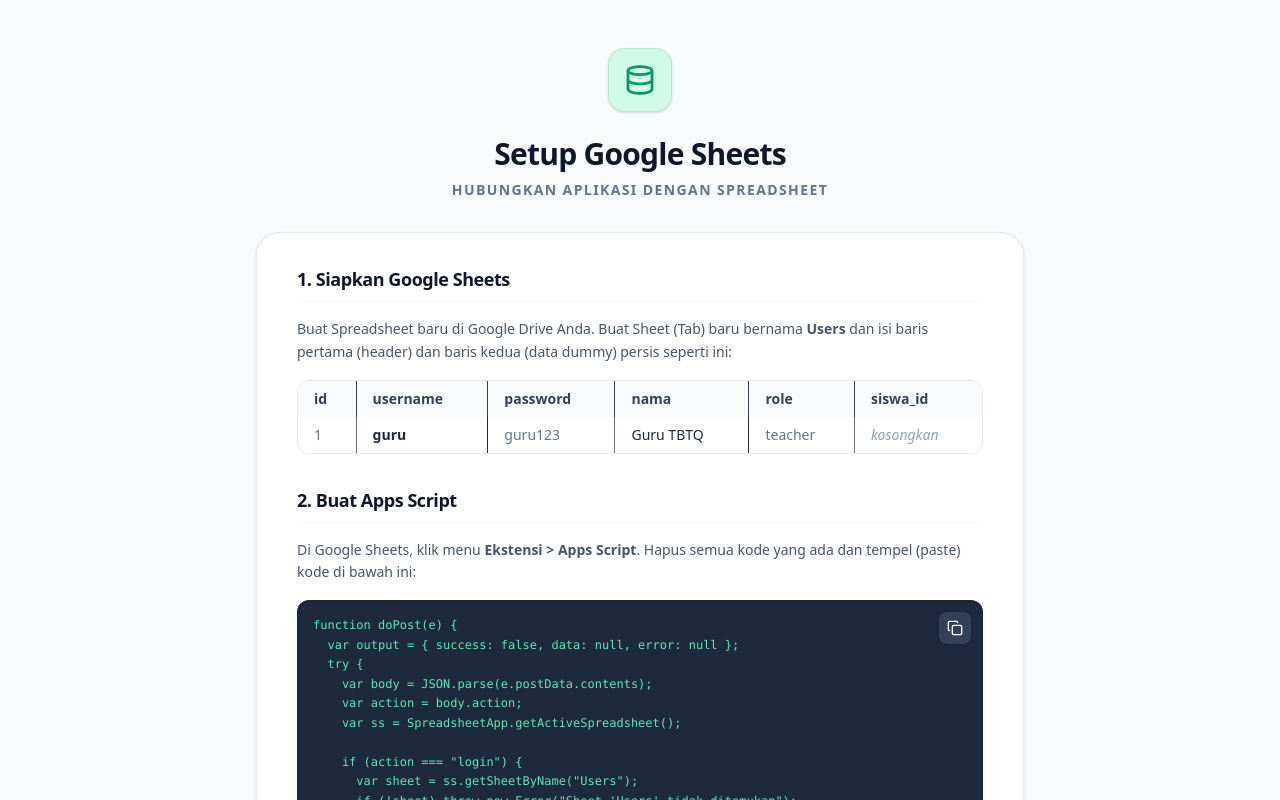
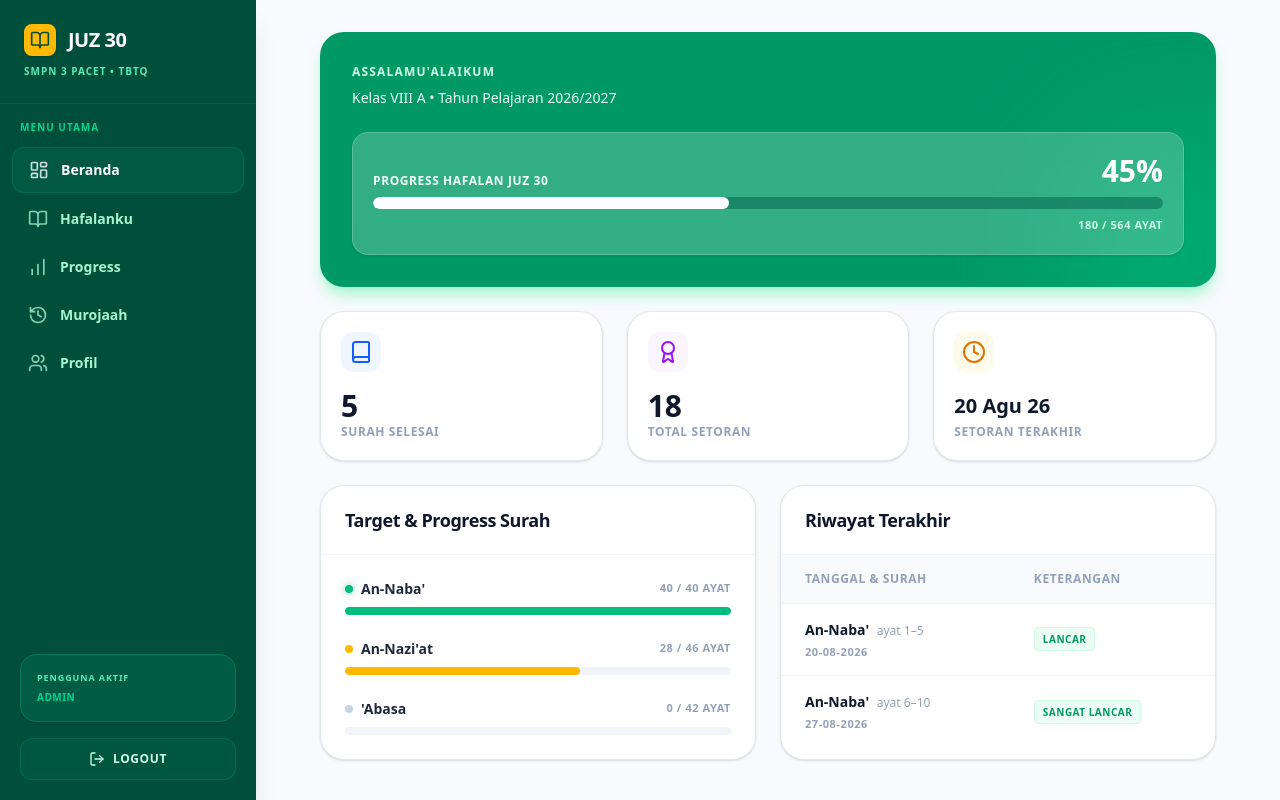
Before and after one commit to rudihermawan29csf-collab/Ekstra-TBTQ-Setor-Hafalan-Juz-30, a React (Vite) app: page / in a window 1280 px wide. Shown: the top 800 px of the page. Built offline with nearby package versions, Linux system fonts and the light colour scheme; no server answers; sample sign-in values are in the browser's storage.

Commit message:
refactor: remove setup configuration and migrate to direct API
Remove the initialization setup screen and update the API client to point directly to the Google Apps Script endpoint using cross-origin compliant requests.

```diff
--- a/src/App.tsx
+++ b/src/App.tsx
@@ -1,12 +1,6 @@
-/**
- * @license
- * SPDX-License-Identifier: Apache-2.0
- */
-
 import React, { useEffect, useState } from 'react';
 import { BrowserRouter as Router, Routes, Route, Navigate } from 'react-router-dom';
 import { AuthProvider, useAuth } from './lib/AuthContext';
-import SetupScreen from './SetupScreen';
 import Login from './pages/Login';
 import DashboardGuru from './pages/guru/DashboardGuru';
 import DashboardSiswa from './pages/siswa/DashboardSiswa';
@@ -34,21 +28,9 @@
 
 function AppRoutes() {
   const { user, loading } = useAuth();
-  const [isConfigured, setIsConfigured] = useState<boolean | null>(null);
 
-  useEffect(() => {
-    fetch('/api/config')
-      .then(res => res.json())
-      .then(data => setIsConfigured(data.configured))
-      .catch(() => setIsConfigured(false));
-  }, []);
-
-  if (isConfigured === null || loading) {
+  if (loading) {
     return <div className="min-h-screen flex items-center justify-center bg-slate-50 text-emerald-600 font-bold uppercase tracking-widest">Loading...</div>;
-  }
-
-  if (!isConfigured) {
-    return <SetupScreen />;
   }
 
   return (
--- a/src/SetupScreen.tsx
+++ /dev/null
@@ -1,170 +0,0 @@
-import React from 'react';
-import { Database, Copy } from 'lucide-react';
-
-export default function SetupScreen() {
-  const scriptCode = `function doPost(e) {
-  var output = { success: false, data: null, error: null };
-  try {
-    var body = JSON.parse(e.postData.contents);
-    var action = body.action;
-    var ss = SpreadsheetApp.getActiveSpreadsheet();
-
-    if (action === "login") {
-      var sheet = ss.getSheetByName("Users");
-      if (!sheet) throw new Error("Sheet 'Users' tidak ditemukan");
-      var data = sheet.getDataRange().getValues();
-
-      for (var i = 1; i < data.length; i++) { // Skip header
-        if (data[i][1] === body.username && data[i][2] === body.password) {
-          output.success = true;
-          output.data = {
-            id: data[i][0],
-            username: data[i][1],
-            nama: data[i][3],
-            role: data[i][4],
-            siswa_id: data[i][5] || null
-          };
-          break;
-        }
-      }
-      if (!output.success) output.error = "Username atau password salah";
-    }
-    else if (action === "simpan_setoran") {
-      var sheet = ss.getSheetByName("Setoran");
-      if (!sheet) {
-        sheet = ss.insertSheet("Setoran");
-        sheet.appendRow(["id", "siswa_id", "tanggal", "surah", "ayat_mulai", "ayat_selesai", "jenis", "nilai", "catatan", "timestamp"]);
-      }
-      var newId = Utilities.getUuid();
-      var timestamp = new Date().toISOString();
-      sheet.appendRow([
-        newId,
-        body.siswa_id,
-        body.tanggal,
-        body.surah,
-        body.ayat_mulai,
-        body.ayat_selesai,
-        body.jenis,
-        body.nilai,
-        body.catatan,
-        timestamp
-      ]);
-      output.success = true;
-      output.data = { id: newId };
-    }
-    // Tambahkan aksi lain di sini (getStudents, dll)
-    else {
-      output.error = "Action tidak dikenali";
-    }
-  } catch (err) {
-    output.error = err.message || err.toString();
-  }
-
-  return ContentService.createTextOutput(JSON.stringify(output))
-    .setMimeType(ContentService.MimeType.JSON);
-}
-
-function doGet(e) {
-  return ContentService.createTextOutput(JSON.stringify({ status: "Apps Script API is running" }))
-    .setMimeType(ContentService.MimeType.JSON);
-}`;
-
-  const copyToClipboard = () => {
-    navigator.clipboard.writeText(scriptCode);
-    alert('Kode berhasil disalin!');
-  };
-
-  return (
-    <div className="min-h-screen bg-slate-50 flex flex-col justify-center py-12 sm:px-6 lg:px-8">
-      <div className="sm:mx-auto sm:w-full sm:max-w-md">
-        <div className="flex justify-center">
-          <div className="w-16 h-16 bg-emerald-100 rounded-2xl flex items-center justify-center text-emerald-600 shadow-sm border border-emerald-200">
-            <Database size={32} />
-          </div>
-        </div>
-        <h2 className="mt-6 text-center text-3xl font-black text-slate-900 tracking-tight">
-          Setup Google Sheets
-        </h2>
-        <p className="mt-2 text-center text-sm font-bold text-slate-500 uppercase tracking-widest">
-          Hubungkan Aplikasi dengan Spreadsheet
-        </p>
-      </div>
-
-      <div className="mt-8 sm:mx-auto sm:w-full sm:max-w-3xl">
-        <div className="bg-white py-8 px-4 shadow-sm border border-slate-200 sm:rounded-3xl sm:px-10">
-          <div className="space-y-8">
-            <div>
-              <h3 className="text-lg font-bold text-slate-900 border-b border-slate-100 pb-2 mb-4 tracking-tight">1. Siapkan Google Sheets</h3>
-              <p className="text-sm text-slate-600 leading-relaxed mb-4">
-                Buat Spreadsheet baru di Google Drive Anda. Buat Sheet (Tab) baru bernama <strong>Users</strong> dan isi baris pertama (header) dan baris kedua (data dummy) persis seperti ini:
-              </p>
-              <div className="overflow-x-auto border border-slate-200 rounded-xl">
-                <table className="min-w-full text-sm text-left">
-                  <thead className="bg-slate-50 font-bold text-slate-700">
-                    <tr>
-                      <th className="px-4 py-2 border-r">id</th>
-                      <th className="px-4 py-2 border-r">username</th>
-                      <th className="px-4 py-2 border-r">password</th>
-                      <th className="px-4 py-2 border-r">nama</th>
-                      <th className="px-4 py-2 border-r">role</th>
-                      <th className="px-4 py-2">siswa_id</th>
-                    </tr>
-                  </thead>
-                  <tbody className="bg-white">
-                    <tr>
-                      <td className="px-4 py-2 border-r text-slate-500">1</td>
-                      <td className="px-4 py-2 border-r font-bold text-slate-800">guru</td>
-                      <td className="px-4 py-2 border-r text-slate-500">guru123</td>
-                      <td className="px-4 py-2 border-r font-medium text-slate-800">Guru TBTQ</td>
-                      <td className="px-4 py-2 border-r text-slate-500">teacher</td>
-                      <td className="px-4 py-2 text-slate-400 italic">kosongkan</td>
-                    </tr>
-                  </tbody>
-                </table>
-              </div>
-            </div>
-
-            <div>
-              <h3 className="text-lg font-bold text-slate-900 border-b border-slate-100 pb-2 mb-4 tracking-tight">2. Buat Apps Script</h3>
-              <p className="text-sm text-slate-600 leading-relaxed mb-4">
-                Di Google Sheets, klik menu <strong>Ekstensi &gt; Apps Script</strong>. Hapus semua kode yang ada dan tempel (paste) kode di bawah ini:
-              </p>
-              <div className="relative">
-                <button
-                  onClick={copyToClipboard}
-                  className="absolute top-3 right-3 p-2 bg-slate-700 text-white rounded-lg hover:bg-slate-600 transition-colors shadow-sm"
-                  title="Copy Code"
-                >
-                  <Copy size={16} />
-                </button>
-                <pre className="bg-slate-800 text-emerald-300 p-4 rounded-xl text-xs overflow-x-auto shadow-inner leading-relaxed">
-                  <code>{scriptCode}</code>
-                </pre>
-              </div>
-            </div>
-
-            <div>
-              <h3 className="text-lg font-bold text-slate-900 border-b border-slate-100 pb-2 mb-4 tracking-tight">3. Deploy sebagai Web App</h3>
-              <p className="text-sm text-slate-600 leading-relaxed mb-2">
-                1. Klik tombol biru <strong>Terapkan (Deploy) &gt; Deployment baru</strong>.<br/>
-                2. Pilih jenis: <strong>Aplikasi Web (Web App)</strong>.<br/>
-                3. Akses: Ubah menjadi <strong>"Siapa saja" (Anyone)</strong>.<br/>
-                4. Klik Terapkan dan berikan izin akses ke akun Google Anda.<br/>
-                5. <strong>Salin URL Web App</strong> yang berawalan <code className="bg-slate-100 px-1 py-0.5 rounded text-slate-800">https://script.google.com/macros/...</code>
-              </p>
-            </div>
-
-            <div className="bg-emerald-50 border-l-4 border-emerald-500 p-5 rounded-r-2xl">
-              <h3 className="text-sm font-bold text-emerald-800 uppercase tracking-widest mb-2">4. Langkah Terakhir</h3>
-              <p className="text-sm text-emerald-700 leading-relaxed">
-                Buka menu <strong>Settings</strong> di AI Studio (ikon roda gigi di pojok kanan atas layar Anda). Tambahkan variabel baru di bagian <strong>Secrets</strong> dengan nama <code className="font-bold bg-white px-1.5 py-0.5 rounded border border-emerald-200">APPSCRIPT_URL</code> dan isi valuenya dengan URL Web App yang baru saja Anda salin.
-                <br/><br/><strong>Setelah disimpan, muat ulang (refresh) halaman ini.</strong>
-              </p>
-            </div>
-
-          </div>
-        </div>
-      </div>
-    </div>
-  );
-}
--- a/src/lib/api.ts
+++ b/src/lib/api.ts
@@ -1,19 +1,21 @@
+export const APPSCRIPT_URL = "https://script.google.com/macros/s/AKfycbz7MKcKvez9XuOIHlD8hTOVJjB9ghUqrfPOeRowduV7QmNMdso2dnEx2sf-Fd7tstP8tA/exec";
+
 export async function callAppScript(action: string, payload: any = {}) {
   try {
-    const response = await fetch('/api/proxy', {
+    const response = await fetch(APPSCRIPT_URL, {
       method: 'POST',
       headers: {
-        'Content-Type': 'application/json'
+        'Content-Type': 'text/plain' // Must use text/plain for Google Apps Script CORS
       },
       body: JSON.stringify({ action, ...payload })
     });
 
     if (!response.ok) {
-      const errorData = await response.json();
-      throw new Error(errorData.error || 'Terjadi kesalahan jaringan');
+      throw new Error('Terjadi kesalahan jaringan');
     }
 
     const data = await response.json();
+
     if (!data.success) {
       throw new Error(data.error || 'Terjadi kesalahan pada sistem');
     }
```
